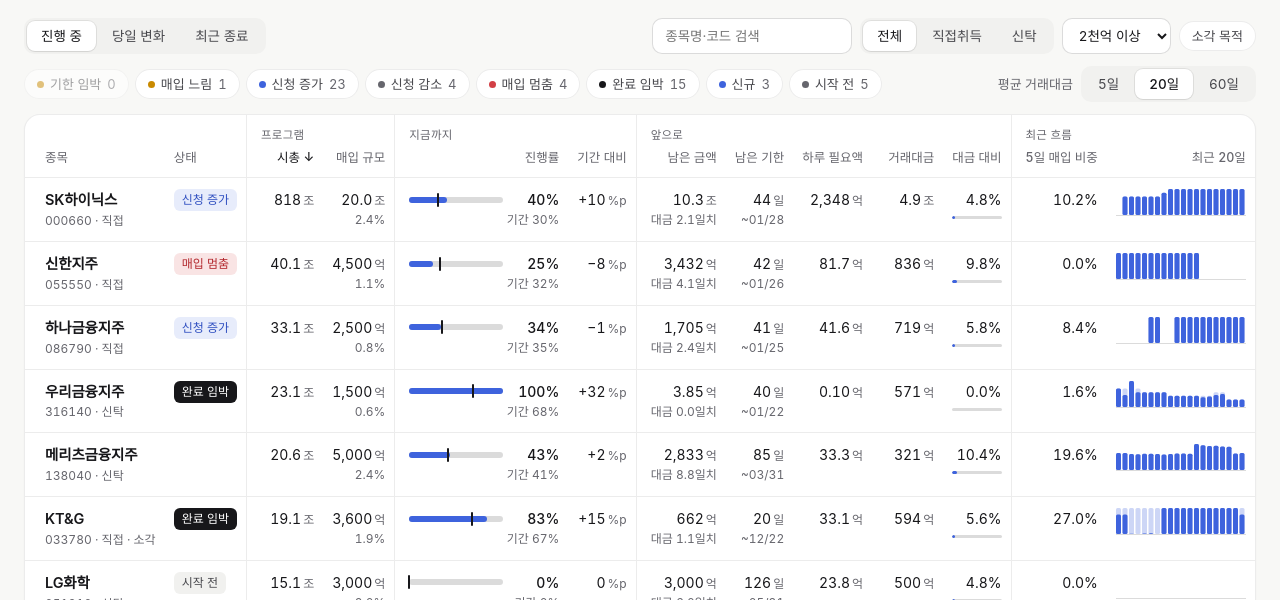
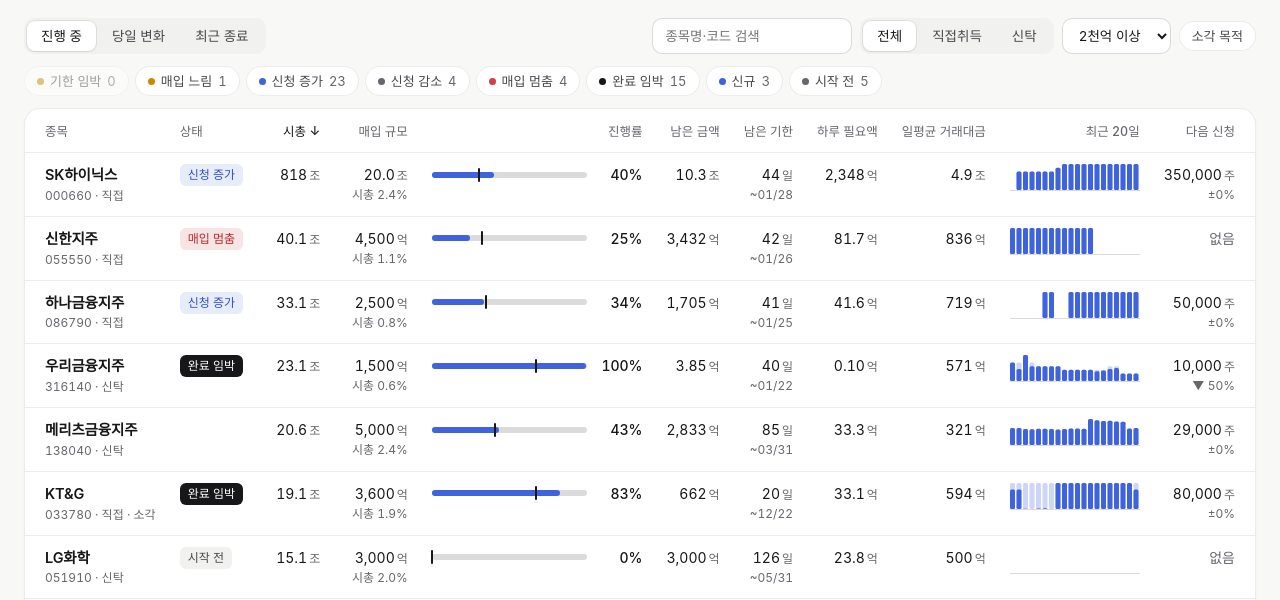
Before and after one commit to minguisstockgoat/buyback-monitor, a plain HTML site: page docs/index.html in a window 1280 px wide. Shown: the part 200-800 px from the top of the page. Drawn offline with Linux system fonts and the light colour scheme; a web font is replaced by a local one.

Commit message:
표 단순화: 핵심 열만 남기고 일평균 거래대금을 그대로 표시
- 뺀 열: 기간 대비, 대금 대비, 5일 매입 비중, 예상 완료 (상세 화면에는 유지)
- 열 묶음 머리글, 거래대금 기간 선택, 보조 줄(대금 N일치·기간 %) 제거
- 하루 필요액 옆에 일평균 거래대금(20일)

Co-Authored-By: Claude Fable 5.2 <noreply@anthropic.com>

```diff
--- a/docs/index.html
+++ b/docs/index.html
@@ -62,9 +62,6 @@ button.pill:hover{background:var(--soft)}
 input[type=search],select{font:inherit;font-size:13.5px;height:36px;color:var(--ink);background:var(--card);border:1px solid var(--line2);border-radius:10px;padding:0 12px}
 input[type=search]{width:200px}
 .sp{flex:1}
-.lbl{color:var(--muted);font-size:13px}
-.mb{height:3px;border-radius:2px;background:var(--line2);margin-top:6px;overflow:hidden}
-.mb i{display:block;height:100%;border-radius:2px;background:var(--accent)}
 .chips{display:flex;flex-wrap:wrap;gap:6px}
 .chip{display:inline-flex;align-items:center;gap:6px;height:30px;border:1px solid var(--line);background:var(--card);color:var(--ink2);border-radius:999px;padding:0 12px;font:inherit;font-size:13px;cursor:pointer;white-space:nowrap}
 .chip:hover{background:var(--soft)}
@@ -77,13 +74,10 @@ input[type=search]{width:200px}
 /* 표 */
 .scroll{overflow-x:auto}
 table{border-collapse:collapse;width:100%}
-th,td{padding:11px 9px;text-align:right;white-space:nowrap;border-bottom:1px solid var(--line);vertical-align:top}
+th,td{padding:11px 12px;text-align:right;white-space:nowrap;border-bottom:1px solid var(--line);vertical-align:top}
 th:first-child,td:first-child{padding-left:20px}
 th:last-child,td:last-child{padding-right:20px}
 thead th{color:var(--muted);font-size:12.5px;font-weight:500;user-select:none;padding-top:14px;padding-bottom:10px}
-tr.grp th{padding:12px 9px 0;border-bottom:0;font-size:11.5px;letter-spacing:.02em;color:var(--muted)}
-tr.grp+tr th{padding-top:4px}
-table.act tr.grp th:not(:first-child),table.act tr:not(.grp)>:is(:nth-child(3),:nth-child(5),:nth-child(7),:nth-child(12)){border-left:1px solid var(--line);padding-left:14px}
 thead th[data-k]{cursor:pointer}
 thead th[data-k]:hover{color:var(--ink2)}
 th[aria-sort]{color:var(--ink)}
@@ -104,13 +98,13 @@ td small{display:block;color:var(--muted);font-size:12px;margin-top:1px}
 .st.bad{background:color-mix(in srgb,var(--bad) 14%,transparent);color:var(--bad-ink)}
 .st.acc{background:color-mix(in srgb,var(--accent) 12%,transparent);color:var(--accent-ink)}
 .st.ink{background:var(--ink);color:var(--card)}
-.pg{display:flex;align-items:center;gap:10px;min-width:150px;height:21px}
+.pg{display:flex;align-items:center;gap:10px;min-width:170px;height:21px}
 .pgb{position:relative;flex:1;height:6px;background:var(--line2);border-radius:3px}
 .pgb i{position:absolute;left:0;top:0;bottom:0;background:var(--accent);border-radius:3px}
 .pgb.warn i{background:var(--warn)}
 .pgb b{position:absolute;top:-4px;bottom:-4px;width:2px;background:var(--ink);border-radius:1px}
 .pv{width:46px;text-align:right;font-weight:500}
-th.pgc{width:13%}
+th.pgc{width:20%}
 .wt{color:var(--warn-ink);font-weight:600}
 .up{color:var(--up)}.down{color:var(--down)}.mut{color:var(--muted)}
 .empty{padding:56px 20px;text-align:center;color:var(--muted)}
@@ -176,7 +170,6 @@ details.defs b{color:var(--ink);font-weight:500}
   .x{display:none}.fold{display:flex}
   th,td{padding:10px 8px}th:first-child,td:first-child{padding-left:14px}th:last-child,td:last-child{padding-right:14px}
   .pg{min-width:96px;gap:6px}.pv{width:40px}
-  table.act tr:not(.grp)>*{border-left:0!important;padding-left:8px!important}table.act tr:not(.grp)>:first-child{padding-left:14px!important}
   .nm{white-space:normal}
   input[type=search]{flex:1;min-width:140px}.sp{display:none}
   .kpis{grid-template-columns:repeat(2,1fr)}.kpi{padding:14px 16px 12px}.kpi .v{font-size:24px}
@@ -214,14 +207,7 @@ details.defs b{color:var(--ink);font-weight:500}
     </select>
     <button class="chip" id="fcancel" aria-pressed="false">소각 목적</button>
   </div>
-  <div class="bar" id="tagbar"><div class="chips" id="ftags"></div><span class="sp"></span>
-    <span class="lbl">평균 거래대금</span>
-    <div class="seg" id="fadv">
-      <button data-v="5" aria-pressed="false">5일</button>
-      <button data-v="20" aria-pressed="true">20일</button>
-      <button data-v="60" aria-pressed="false">60일</button>
-    </div>
-  </div>
+  <div class="bar" id="tagbar"><div class="chips" id="ftags"></div></div>
   <div class="card" style="overflow:hidden">
     <div class="scroll" id="view"><div class="empty">불러오는 중</div></div>
     <div class="foot" id="legend"></div>
@@ -231,11 +217,10 @@ details.defs b{color:var(--ink);font-weight:500}
     <ul>
       <li><b>일별 신청·체결</b>: 한국거래소가 KIND에 매일 올리는 「자기주식매매 신청내역」과 「체결내역」 공시가 원본이다. 체결내역은 당일 저녁, 신청내역은 다음 거래일에 낼 주문을 전날 저녁에 공시한다.</li>
       <li><b>진행률</b>: 직접취득은 거래소가 공시하는 누적체결량 ÷ 신고수량이다. 신탁은 거래소가 누계를 주지 않으므로, 계약 시작일 이후 체결금액을 더한 값 ÷ 계약금액으로 계산한다. 신탁은 계약금액을 다 쓰지 않고 끝나는 경우가 있다. 숫자 뒤에 +가 붙으면 수집 시작일 이전 체결분이 빠져 있어 실제 값이 그보다 크다는 뜻이다.</li>
-      <li><b>기간 경과</b>: 취득기간(신탁은 계약기간) 전체 거래일 중 지나간 거래일의 비율이다. 진행률 막대 위 세로선이 이 값이다. <b>기간 대비</b>는 진행률 − 기간 경과(%p)이며, 음수면 기간에 비해 매입이 늦다는 뜻이다.</li>
+      <li><b>기간 경과</b>: 취득기간(신탁은 계약기간) 전체 거래일 중 지나간 거래일의 비율이다. 진행률 막대 위 세로선이 이 값이다. </li>
       <li><b>하루 필요액</b>: 남은 금액 ÷ 남은 거래일. 남은 기간에 하루 평균 사야 하는 금액이다. 직접취득의 남은 금액은 남은 수량 × 최근 종가다.</li>
-      <li><b>거래대금·대금 대비</b>: 거래대금은 표 위에서 고른 기간(5·20·60거래일)의 하루 평균 거래대금이다. 대금 대비는 하루 필요액 ÷ 평균 거래대금이고, 남은 금액 아래의 "대금 N일치"는 남은 금액 ÷ 평균 거래대금이다. 상태 표시는 기간 선택과 무관하다.</li>
-      <li><b>5일 비중</b>: 최근 5거래일 자사주 체결수량 ÷ 같은 기간 전체 거래량.</li>
-      <li><b>예상 완료</b>: 최근 5거래일 평균 체결금액을 유지한다고 가정했을 때 남은 금액을 다 채우는 날이다. 여유는 기한까지 남는 거래일 수다.</li>
+      <li><b>일평균 거래대금</b>: 최근 20거래일의 하루 평균 거래대금이다.</li>
+      <li><b>지금 속도면 완료</b>(상세 화면): 최근 5거래일 평균 체결금액을 유지한다고 가정했을 때 남은 금액을 다 채우는 날이다.</li>
       <li><b>상태 표시</b>: 매입 느림(기간은 30% 넘게 지났는데 진행률이 기간 경과보다 20%p 이상 낮음), 기한 임박(남은 10거래일 이하·진행률 90% 미만), 신청 증가(최근 5일 평균 신청수량이 그 전 20일의 1.5배 이상), 신청 감소(0.6배 이하), 매입 멈춤(5거래일 넘게 체결이 없고 다음 신청도 없음), 완료 임박(진행률 90% 이상 또는 지금 속도로 5거래일 안에 완료), 신규(첫 체결 뒤 5거래일 이내), 시작 전(결정 공시 뒤 체결 없음), 이력 부족(수집 시작일 이전에 시작해 누계를 알 수 없음). 칩에 마우스를 올리면 기준이 나온다.</li>
       <li><b>프로그램 정보</b>: 취득 예정 금액·기간·목적·1일 주문한도는 DART 주요사항보고서(자기주식 취득 결정, 신탁계약 체결·해지 결정)에서 가져온다. 주가·거래량·시가총액은 KRX OPEN API 일별매매정보다.</li>
     </ul>
@@ -262,7 +247,7 @@ const TAGTIP={'기한 임박':'남은 기간이 10거래일 이하인데 진행
  '이력 부족':'수집 시작일 이전에 시작해 누계를 알 수 없음'};
 const TAGS=['기한 임박','매입 느림','신청 증가','신청 감소','매입 멈춤','완료 임박','신규','시작 전'];
 const FK={start:['매입 시작','acc'],new:['신규 결정','acc'],up:['신청 증가','acc'],resume:['신청 재개','acc'],down:['신청 감소',''],stop:['신청 없음','bad'],end:['종료','ink']};
-let DB=null, ST={tab:'active',q:'',type:'',cap:2000,adv:20,cancel:false,tags:new Set(),sort:{active:['mktcap',-1],ended:['end_date',-1]}};
+let DB=null, ST={tab:'active',q:'',type:'',cap:2000,cancel:false,tags:new Set(),sort:{active:['mktcap',-1],ended:['end_date',-1]}};
 
 /* 테마: 자동 → 라이트 → 다크 */
 const TH=['auto','light','dark'], THN={auto:'자동',light:'라이트',dark:'다크'};
@@ -290,7 +275,6 @@ function init(){
   $('#tabs').onclick=e=>{const b=e.target.closest('button');if(!b)return;ST.tab=b.dataset.tab;[...$('#tabs').children].forEach(x=>x.setAttribute('aria-selected',x===b));render()};
   $('#ftype').onclick=e=>{const b=e.target.closest('button');if(!b)return;ST.type=b.dataset.v;[...$('#ftype').children].forEach(x=>x.setAttribute('aria-pressed',x===b));render()};
   $('#q').oninput=e=>{ST.q=e.target.value.trim().toLowerCase();render()};
-  $('#fadv').onclick=e=>{const b=e.target.closest('button');if(!b)return;ST.adv=+b.dataset.v;[...$('#fadv').children].forEach(x=>x.setAttribute('aria-pressed',x===b));render()};
   $('#fcap').onchange=e=>{ST.cap=+e.target.value;render()};
   $('#fcancel').onclick=e=>{ST.cancel=!ST.cancel;e.currentTarget.setAttribute('aria-pressed',ST.cancel);render()};
   $('#ftags').onclick=e=>{const b=e.target.closest('button');if(!b)return;const t=b.dataset.t;ST.tags.has(t)?ST.tags.delete(t):ST.tags.add(t);render()};
@@ -299,11 +283,6 @@ function init(){
   window.addEventListener('hashchange',route);
   render();route();
 }
-/* 선택한 기간의 평균 거래대금과, 그에 견준 하루 필요액·남은 금액 */
-const adv=p=>p['adv'+ST.adv];
-const needVs=p=>p.need_amt!=null&&adv(p)?p.need_amt/adv(p)*100:null;
-const remDays=p=>p.remain_amt!=null&&adv(p)?p.remain_amt/adv(p):null;
-const GET={adv,need_vs:needVs};
 function split(v){return big(v)?[N(v/10000,1),'조']:[N(v),'억']}
 function kpi(k,v,u,n,tip){const d=el('div','kpi',`<div class="k">${k}</div><div class="v">${v}<small>${u}</small></div><div class="n">${n}</div>`);if(tip)d.dataset.tip=tip;return d}
 function all(){return DB.programs.concat(DB.ended)}
@@ -355,30 +334,23 @@ function spark(p){
 const COLS={
  active:[
   ['name','종목','','l'],[null,'상태','','l x'],['mktcap','시총','시가총액','x'],['target_amt','매입 규모','취득 예정 금액. 아래는 시가총액 대비 비율','x'],
-  ['progress','진행률','예정한 물량 중 지금까지 산 비율. 직접취득은 누적체결량 ÷ 신고수량, 신탁은 체결금액 합 ÷ 계약금액. 세로선과 아래 숫자는 기간이 얼마나 지났는지','pgc'],
-  ['gap','기간 대비','진행률 − 기간 경과. 음수면 지나간 기간에 비해 덜 샀다는 뜻','x'],['remain_amt','남은 금액','앞으로 사야 하는 금액. 아래는 평균 거래대금 며칠치인지','x'],
+  ['progress','진행률','예정한 물량 중 지금까지 산 비율. 세로선은 기간이 얼마나 지났는지','pgc'],
+  ['remain_amt','남은 금액','앞으로 사야 하는 금액','x'],
   ['td_left','남은 기한','남은 거래일과 종료일',''],
-  ['need_amt','하루 필요액','남은 금액 ÷ 남은 거래일. 기한까지 다 채우려면 하루 평균 사야 하는 금액','x'],
-  ['adv','거래대금','선택한 기간(5·20·60거래일)의 하루 평균 거래대금','x'],
-  ['need_vs','대금 대비','하루 필요액 ÷ 평균 거래대금. 막대는 100%를 가득 찬 것으로 그린다','x'],
-  ['r5_share','5일 매입 비중','최근 5거래일 자사주 체결수량 ÷ 전체 거래량','x'],
+  ['need_amt','하루 필요액','남은 금액 ÷ 남은 거래일','x'],
+  ['adv20','일평균 거래대금','최근 20거래일 하루 평균 거래대금','x'],
   [null,'최근 20일','일별 신청(옅은 색)과 체결(진한 색) 수량','x'],
-  ['next_req','다음 신청','다음 거래일 신청수량. 아래는 직전 신청 대비 증감','x'],
-  ['slack','예상 완료','최근 5거래일 평균 체결금액을 유지할 때 남은 금액을 다 채우는 날. 아래는 기한까지 남는 거래일','x']],
+  ['next_req','다음 신청','다음 거래일 신청수량. 아래는 직전 신청 대비 증감','x']],
  ended:[
   ['name','종목','','l'],['mktcap','시총','시가총액','x'],['end_date','종료일','',''],['progress','최종 진행률','','pgc'],['cum_amt','누적 매입','아래는 예정 금액','x'],
   ['prog_share','기간 중 비중','매입 기간 전체 거래량 대비 자사주 체결 비중','x'],['td_since_end','종료 후','종료 뒤 지난 거래일','x'],
   ['ret_end','종료 후 주가','마지막 매입일(또는 기한일) 종가 대비 최근 종가',''],['avg_price','평균 매입단가','아래는 최근 종가와의 차이','x']]};
-/* 진행 중 표의 열 묶음: [이름, 열 수] */
-const GROUPS=[['',2],['프로그램',2],['지금까지',2],['앞으로',5],['최근 흐름',4]];
 function head(kind){
   const [k,dir]=ST.sort[kind];
-  const grp=kind==='active'?'<tr class="grp x">'+GROUPS.map(g=>`<th class="l" colspan="${g[1]}">${g[0]}</th>`).join('')+'</tr>':'';
-  return '<thead>'+grp+'<tr>'+COLS[kind].map(c=>`<th class="${c[3]}" ${c[0]?`data-k="${c[0]}"`:''} ${c[2]?`data-tip="${esc(c[2])}"`:''} ${c[0]===k?`aria-sort="${dir<0?'descending':'ascending'}"`:''}>${c[1]}</th>`).join('')+'</tr></thead>'}
+  return '<thead><tr>'+COLS[kind].map(c=>`<th class="${c[3]}" ${c[0]?`data-k="${c[0]}"`:''} ${c[2]?`data-tip="${esc(c[2])}"`:''} ${c[0]===k?`aria-sort="${dir<0?'descending':'ascending'}"`:''}>${c[1]}</th>`).join('')+'</tr></thead>'}
 function sorted(list,kind){
   const [k,dir]=ST.sort[kind];
-  const g=GET[k]||(p=>p[k]);
-  return list.slice().sort((a,b)=>{const x=g(a),y=g(b);if(x==null&&y==null)return 0;if(x==null)return 1;if(y==null)return -1;return (x<y?-1:x>y?1:0)*dir})}
+  return list.slice().sort((a,b)=>{const x=a[k],y=b[k];if(x==null&&y==null)return 0;if(x==null)return 1;if(y==null)return -1;return (x<y?-1:x>y?1:0)*dir})}
 function bindTable(kind){
   const v=$('#view');
   v.querySelectorAll('th[data-k]').forEach(th=>th.onclick=()=>{const k=th.dataset.k,s=ST.sort[kind];ST.sort[kind]=[k,s[0]===k?-s[1]:(k==='name'?1:-1)];hideTip();render()});
@@ -387,24 +359,20 @@ function bindTable(kind){
 const delta=ch=>ch==null?'':ch===0?'±0%':`${ch>0?'▲':'▼'} ${N(Math.abs(ch),0)}%`;
 function renderActive(){
   const rows=sorted(DB.programs.filter(pass),'active');
-  let h=`<table class="act">${head('active')}<tbody>`;
+  let h=`<table>${head('active')}<tbody>`;
   for(const p of rows){
-    const nx=p.next_req, ch=p.next_chg, lag=p.gap!=null&&p.gap<=-20, nv=needVs(p), rd=remDays(p);
+    const nx=p.next_req, ch=p.next_chg;
     h+=`<tr data-id="${p.id}">${nameCell(p)}
 <td class="l x"><div class="tags">${tagHtml(p)}</div></td>
 <td class="x">${A(p.mktcap)}</td>
-<td class="x">${A(p.target_amt)}<small>${P(p.target_vs_cap,1)}</small></td>
-${pgCell(p,true)}
-<td class="x${lag?' wt':''}">${p.gap==null?'–':S(p.gap,0)+'<span class="u">%p</span>'}</td>
-<td class="x">${A(p.remain_amt)}<small>${rd==null||!p.remain_amt?'&nbsp;':'대금 '+N(rd,rd<10?1:0)+'일치'}</small></td>
+<td class="x">${A(p.target_amt)}<small>시총 ${P(p.target_vs_cap,1)}</small></td>
+${pgCell(p)}
+<td class="x">${A(p.remain_amt)}</td>
 <td>${N(p.td_left)}<span class="u">일</span><small>~${md(p.end)}${p.end_est?' 추정':''}</small></td>
 <td class="x">${p.need_amt==null?'–':A(p.need_amt)}</td>
-<td class="x">${A(adv(p))}</td>
-<td class="x">${P(nv)}${nv==null?'':`<div class="mb"><i style="width:${Math.min(100,nv)}%"></i></div>`}</td>
-<td class="x" data-tip="체결률 ${P(p.fill5,0)}">${P(p.r5_share)}</td>
+<td class="x">${A(p.adv20)}</td>
 <td class="x">${spark(p)}</td>
-<td class="x">${nx==null?'–':nx?N(nx)+'<span class="u">주</span>':'<span class="mut">없음</span>'}<small>${ch==null?(p.req_ratio!=null?'5일/20일 '+N(p.req_ratio,1)+'배':'&nbsp;'):delta(ch)}</small></td>
-<td class="x">${p.est_finish?md(p.est_finish):'–'}<small>${p.slack==null?'&nbsp;':p.slack>=0?'여유 '+N(p.slack)+'일':'<span class="wt">부족 '+N(-p.slack)+'일</span>'}</small></td></tr>`}
+<td class="x">${nx==null?'–':nx?N(nx)+'<span class="u">주</span>':'<span class="mut">없음</span>'}<small>${ch==null?'&nbsp;':delta(ch)}</small></td></tr>`}
   h+='</tbody></table>';
   $('#view').innerHTML=rows.length?h:`<div class="empty">조건에 맞는 프로그램이 없습니다.${elsewhere()}</div>`;
   $('#legend').innerHTML=`<span>${rows.length}건</span>${capNote(DB.programs)}<span><i class="sw"></i>진행률·체결</span><span><i class="sw p"></i>신청</span><span><i class="sw t"></i>기간 경과</span>`;
@@ -461,8 +429,8 @@ async function openDetail(id){
 ${kv('진행률',P(p.progress)+(p.partial?'+':''),p.type==='direct'?`${N(p.cum_sh)} / ${N(p.target_sh)}주`:`${At(p.cum_amt)} / ${At(p.target_amt)}`)}
 ${kv('기간 경과',P(p.time_pct),`진행률이 기간보다 ${p.gap==null?'–':S(p.gap,0)+'%p'} · 남은 ${N(p.td_left)}거래일`)}
 ${kv('누적 매입',A(p.cum_amt),p.target_amt?`예정 ${At(p.target_amt)}${p.type==='direct'&&p.amt_progress!=null?' · 금액 기준 '+P(p.amt_progress,0):''}`:'')}
-${kv('남은 금액',A(p.remain_amt),`${p.remain_sh!=null?`약 ${N(p.remain_sh)}주`:''}${remDays(p)!=null&&p.remain_amt?` · 거래대금 ${N(remDays(p),remDays(p)<10?1:0)}일치`:''}`)}
-${kv('하루 필요액',A(p.need_amt),`${ST.adv}일 평균 거래대금 ${At(adv(p))}의 ${P(needVs(p))}`)}
+${kv('남은 금액',A(p.remain_amt),`${p.remain_sh!=null?`약 ${N(p.remain_sh)}주`:''}${p.est_finish?`${p.remain_sh!=null?' · ':''}지금 속도면 ${md(p.est_finish)} 완료`:''}`)}
+${kv('하루 필요액',A(p.need_amt),`일평균 거래대금 ${At(p.adv20)}`)}
 ${kv('최근 5일 일평균',A(p.r5_amt),`거래량의 ${P(p.r5_share)} · 체결률 ${P(p.fill5,0)}`)}
 ${kv('다음 거래일 신청',p.next_req==null?'–':p.next_req?N(p.next_req)+'<span class="u">주</span>':'없음',`${p.next_timing||''}${p.limit?`${p.next_timing?' · ':''}1일 한도 ${N(p.limit)}주${p.limit_use!=null?'의 '+P(p.limit_use,0):''}`:''}`)}
 ${kv('평균 매입단가',N(p.avg_price),p.close?`최근 종가 ${N(p.close)}${p.ret_start!=null?' · 시작 후 '+S(p.ret_start)+'%':''}`:'')}
```
